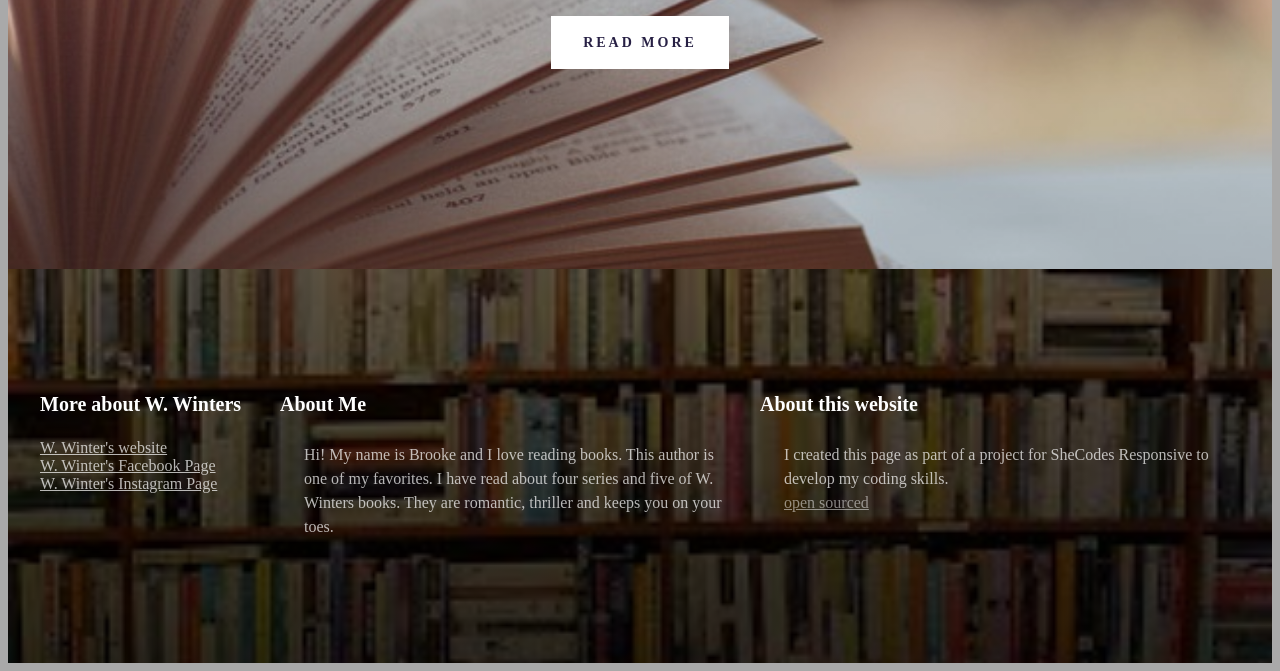
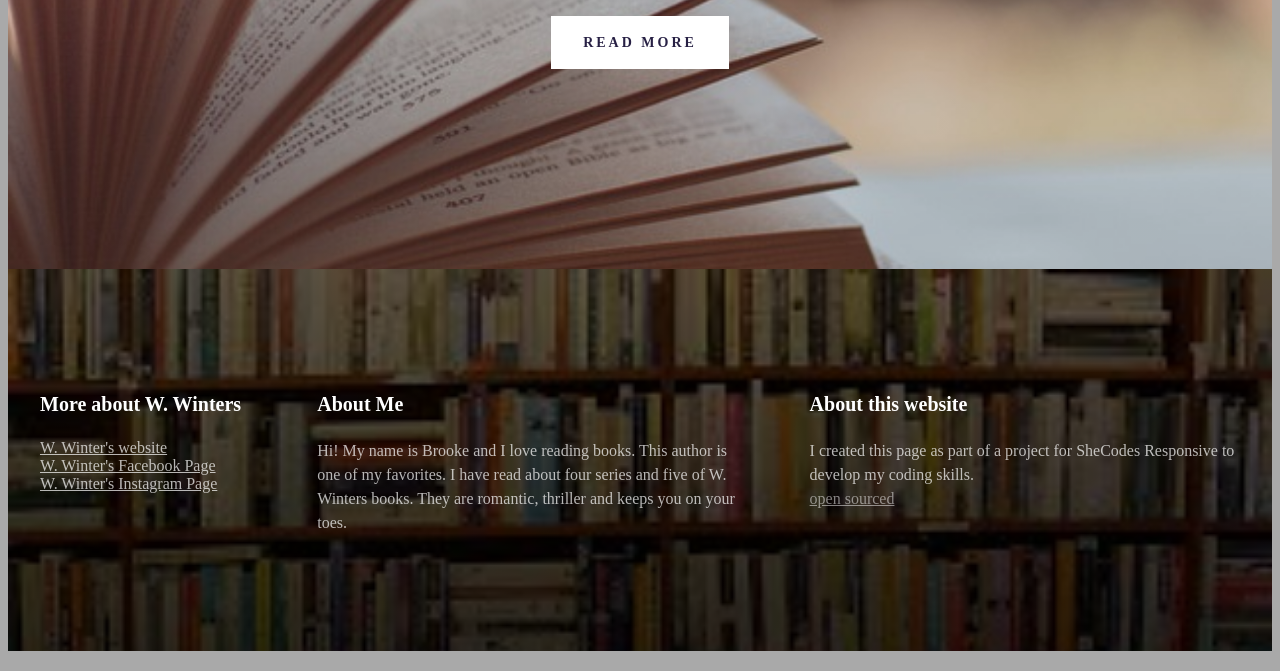
Before and after one commit to altmanb15/Responsive-Add-on-Project, a plain HTML site: page index.html in a window 1280 px wide. Shown: the part 474-1145 px from the top of the page. Drawn offline with Linux system fonts and the light colour scheme.

Commit message:
used grip gap instead of margin

```diff
--- a/src/styles.css
+++ b/src/styles.css
@@ -10,6 +10,7 @@ body {
 .grid {
   display: grid;
   grid-template-columns: 1fr 2fr 2fr;
+  grid-gap: 62px;
 }
 section {
   max-width: 1200px;
@@ -88,7 +89,6 @@ footer p {
   font-size: 16px;
   opacity: 0.7;
   line-height: 24px;
-  margin: 24px;
 }
 
 @media (max-width: 900px) {
```
Also changed, not shown: 1 other file.
